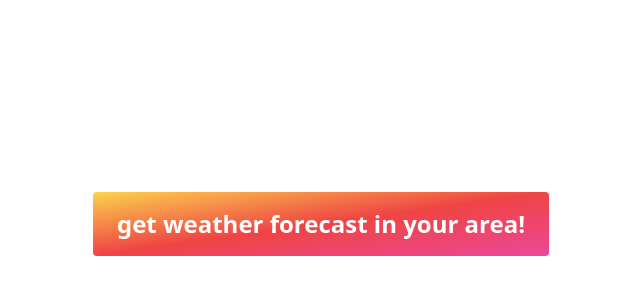
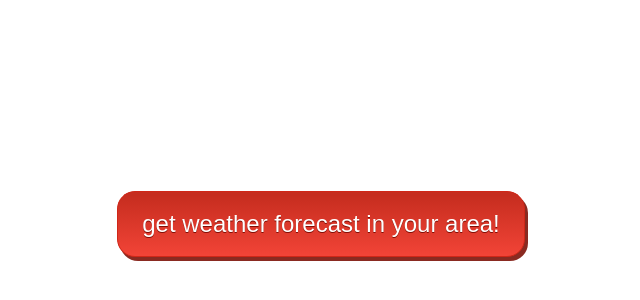
Before and after one commit to timothywilkins/react-weather-app, a React (Create React App) app: page / in a window 1280 px wide. Shown: the part 176-476 px from the top of the page, without its empty margins (319-959 px from the left). Built offline with nearby package versions, Linux system fonts and the light colour scheme.

Commit message:
update fetch button styling

```diff
--- a/src/components/styles/Input.module.css
+++ b/src/components/styles/Input.module.css
@@ -7,30 +7,33 @@
 }
 
 button {
+    box-shadow: 3px 4px 0px 0px #8a2a21;
+    background: linear-gradient(to bottom, #c62d1f 5%, #f24437 100%);
+    background-color: #c62d1f;
+    border-radius: 18px;
+    border: 1px solid #d02718;
+    display: inline-block;
+    cursor: pointer;
+    color: #ffffff;
+    font-family: Arial;
+    font-size: 17px;
+    padding: 7px 25px;
+    text-decoration: none;
+    text-shadow: 0px 1px 0px #810e05;
 
-    background-color: #cf245f;
-    background-image: linear-gradient(to bottom right, #fcd34d, #ef4444, #ec4899);
-    border: 0;
-    border-radius: .25rem;
-    box-sizing: border-box;
-    color: #fff;
-    cursor: pointer;
-    font-family: ui-sans-serif, system-ui, -apple-system, system-ui, "Segoe UI", Roboto, "Helvetica Neue", Arial, "Noto Sans", sans-serif, "Apple Color Emoji", "Segoe UI Emoji", "Segoe UI Symbol", "Noto Color Emoji";
-    font-size: 1.125rem;
-    /* 18px */
-    font-weight: 600;
-    line-height: 1.75rem;
-    /* 28px */
-    padding: 1rem 1.25rem;
-    text-align: center;
-    user-select: none;
-    -webkit-user-select: none;
-    touch-action: manipulation;
 }
 
 button:hover {
-    box-shadow: none;
+    background: linear-gradient(to bottom, #f24437 5%, #c62d1f 100%);
+    background-color: #f24437;
 }
+
+button:active {
+    position: relative;
+    top: 5px;
+}
+
+
 
 @media (min-width: 1024px) {
     button {
```
